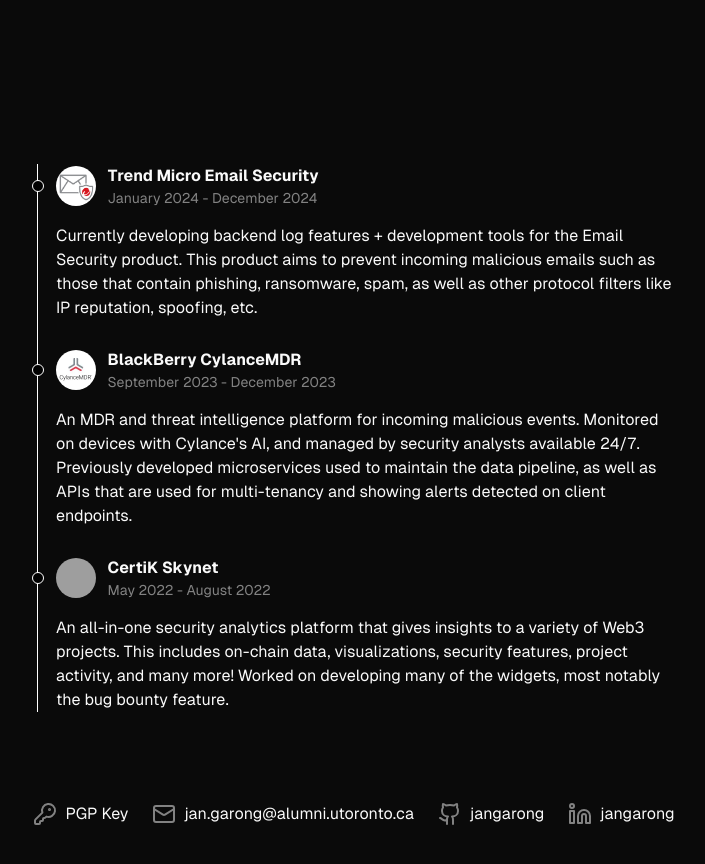
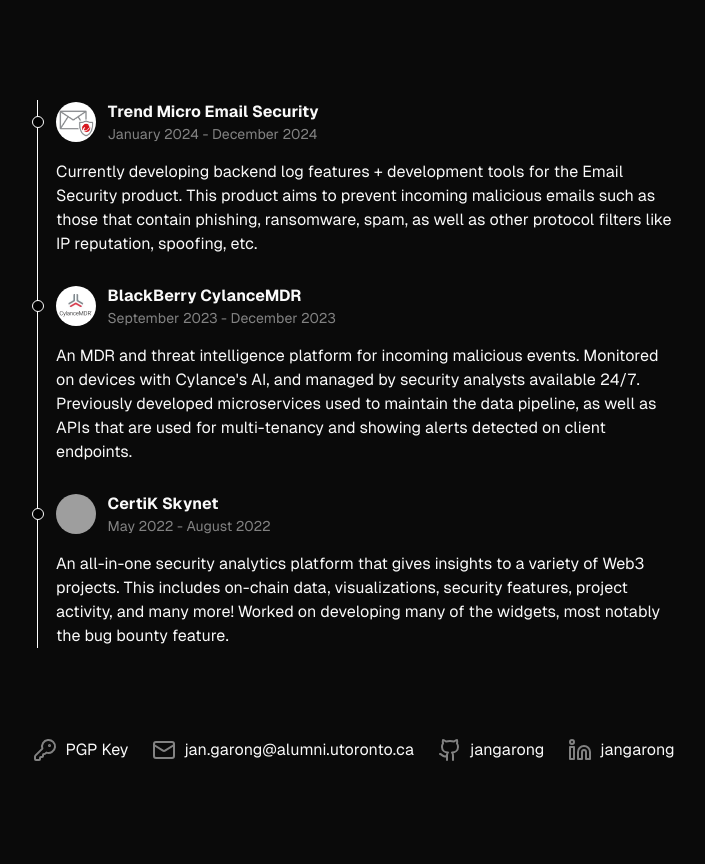
Before and after one commit to jangarong/jangarong.github.io, a Next.js app: page /works in a window 1280 px wide. Shown: the top 864 px of the page, without its empty margins (286-991 px from the left). After the commit the page ends 824 px from the top, so only its background shows below. Built offline with nearby package versions, Linux system fonts and the light colour scheme; grey boxes are pictures that could not be loaded.

Commit message:
pad the works page

```diff
--- a/src/app/page.tsx
+++ b/src/app/page.tsx
@@ -1,5 +1,4 @@
 import { JangCard } from "@/components/jang-card";
-import { GithubIcon, LinkedinIcon, MailIcon, KeyRoundIcon } from "lucide-react";
 import { JangCardMobile } from "@/components/jang-card-mobile";
 import { JangFooter } from "@/components/jang-footer";
 
--- a/src/app/works/page.tsx
+++ b/src/app/works/page.tsx
@@ -2,16 +2,12 @@
 
 import { JangFooter } from "@/components/jang-footer";
 import TeamTimeline from "@/components/team-timeline";
-import DotPattern from "@/components/ui/dot-pattern";
-import { Separator } from "@/components/ui/separator";
-import { cn } from "@/lib/utils";
-import Link from "next/link";
 
 export default function Works() {
   return (
     <div className="flex flex-col items-center">
       {/* <div className="bkg__spotlight w-[100%] h-[100%] min-h-[640px] overflow-auto"></div> */}
-      <div className="grid grid-rows-[20px_1fr_20px] items-center justify-items-center min-h-screen p-4 pb-20 gap-16 md:p-20 font-[family-name:var(--font-geist-sans)]">
+      <div className="grid grid-rows-[20px_1fr_20px] items-center justify-items-center min-h-screen p-4 pb-20 md:pb-16 gap-16 md:p-4 font-[family-name:var(--font-geist-sans)]">
         <main className="flex flex-col gap-8 row-start-2 items-center sm:items-start">
         <TeamTimeline />
 
--- a/src/components/team-node.tsx
+++ b/src/components/team-node.tsx
@@ -1,7 +1,4 @@
-import { Card, CardHeader, CardContent, CardFooter } from "@/components/ui/card";
 import { Avatar, AvatarFallback, AvatarImage } from "@/components/ui/avatar"
-// import { Divider } from "@nextui-org/divider";
-import { Separator } from "@/components/ui/separator"
 import Link from "next/link";
 // import { Link } from "@nextui-org/link";
 
--- a/src/components/team-timeline.tsx
+++ b/src/components/team-timeline.tsx
@@ -27,7 +27,7 @@
         }
     ]
     return (
-        <div className="ml-[6px] w-[320px] md:w-[640px]">
+        <div className="ml-[6px] w-[320px] sm:w-[480px] md:w-[640px]">
             <div className="border-l-[1px] border-white">
                 {teams.map(team => <TeamNode team={team.name}
                     date={team.date}
```
